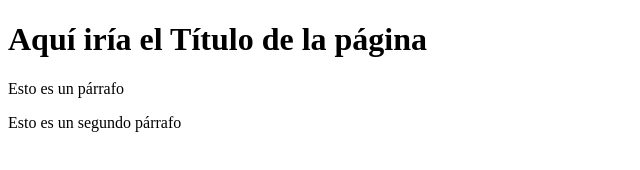
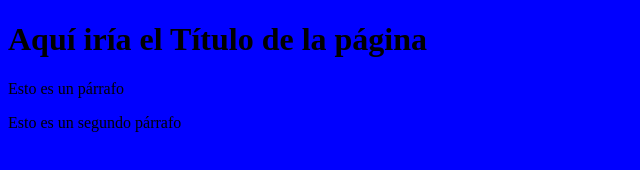
Before and after one commit to ValentinVillegas/Proyecto-web-empresa-C, a plain HTML site: page index.html in a window 1280 px wide. Shown: the whole page, without its empty margins (0-640 px from the left). Drawn offline with Linux system fonts and the light colour scheme.

Commit message:
Agregando hoja de estilos

```diff
--- a/index.html
+++ b/index.html
@@ -4,6 +4,7 @@
     <meta charset="UTF-8">
     <meta name="viewport" content="width=device-width, initial-scale=1.0">
     <title>Document</title>
+    <link rel="stylesheet" type="text/css" href="misEstilos.css"/>
 </head>
 <body>
     <h1>Aquí iría el Título de la página</h1>
```
